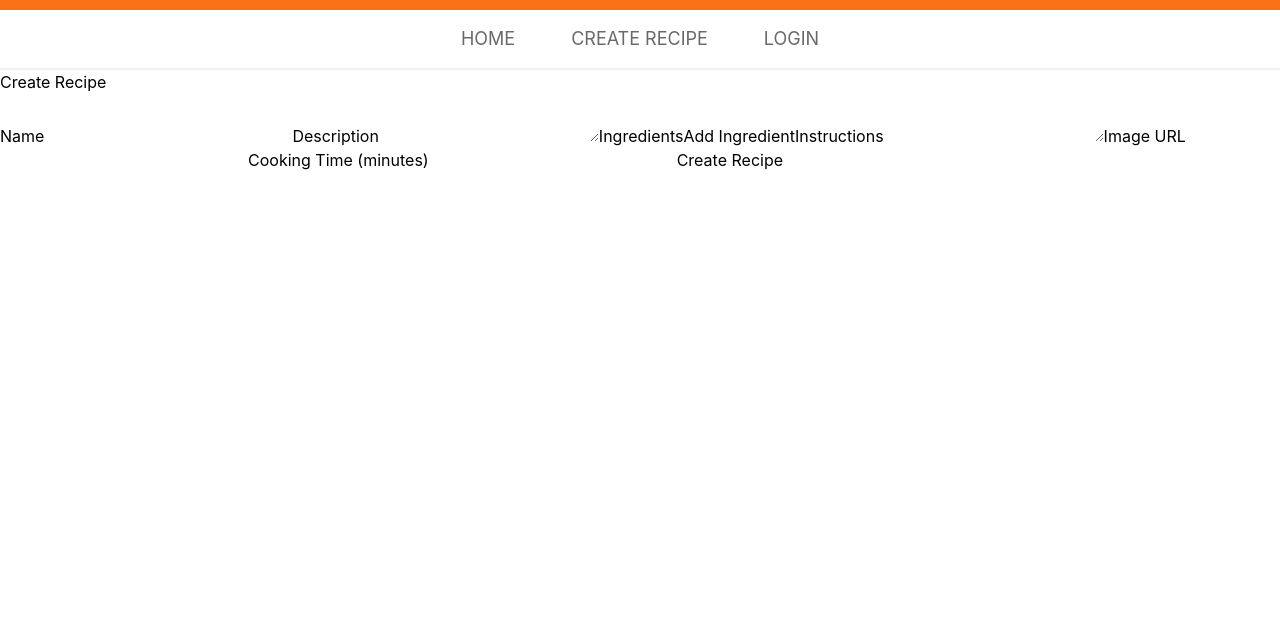
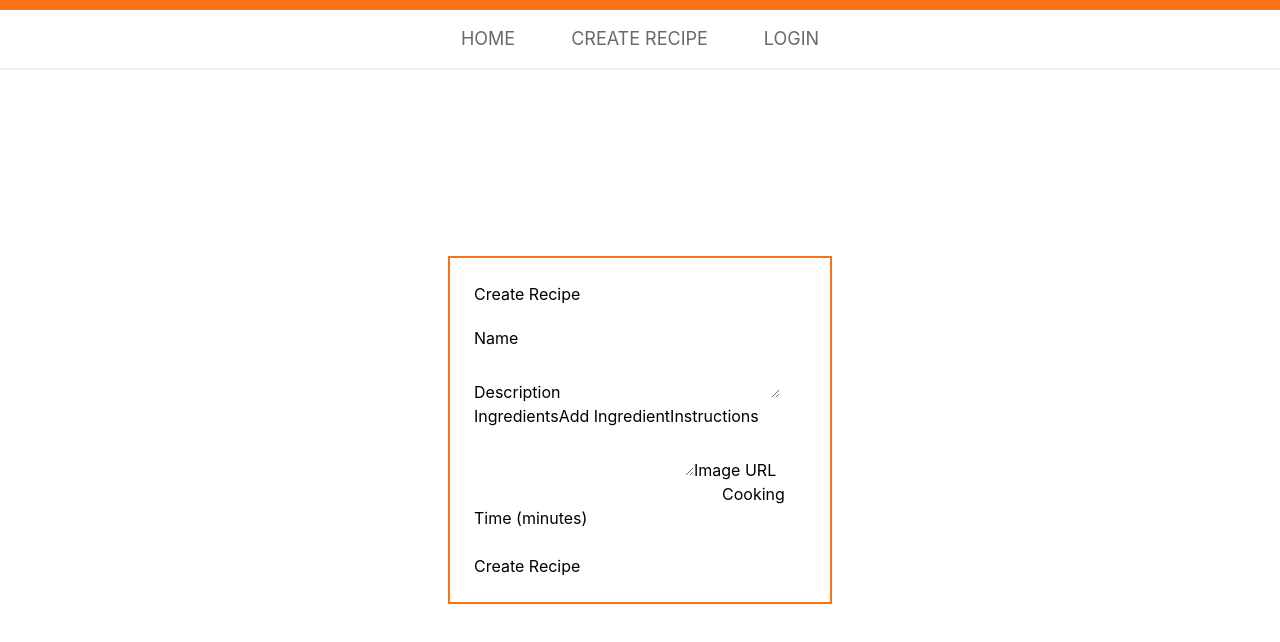
Before and after one commit to muhkyle17/recipe-app-mern, a React (Create React App) app in the folder client/: page /create-recipe in a window 1280 px wide. Shown: the top 642 px of the page. Built offline with nearby package versions, Linux system fonts and the light colour scheme.

Commit message:
Fix strucure of page

```diff
--- a/client/src/pages/create-recipe.js
+++ b/client/src/pages/create-recipe.js
@@ -55,7 +55,8 @@ const CreateRecipe = () => {
   }
 
   return (
-    <div className='create-recipe'>
+    <div className='container mx-auto flex flex-col items-center justify-center h-[90vh]'>
+      <div className='w-[30%] border-2 border-orange-500 flex flex-col gap-5 p-6'>
         <h2>Create Recipe</h2>
         <form onSubmit={onSubmit}>
           <label htmlFor='name'>Name</label>
@@ -90,6 +91,7 @@ const CreateRecipe = () => {
           <button type='submit'>Create Recipe</button>
         </form>
       </div>
+    </div>
   )
 }
 
```
Lines whose indentation alone changed are shown as unchanged.
